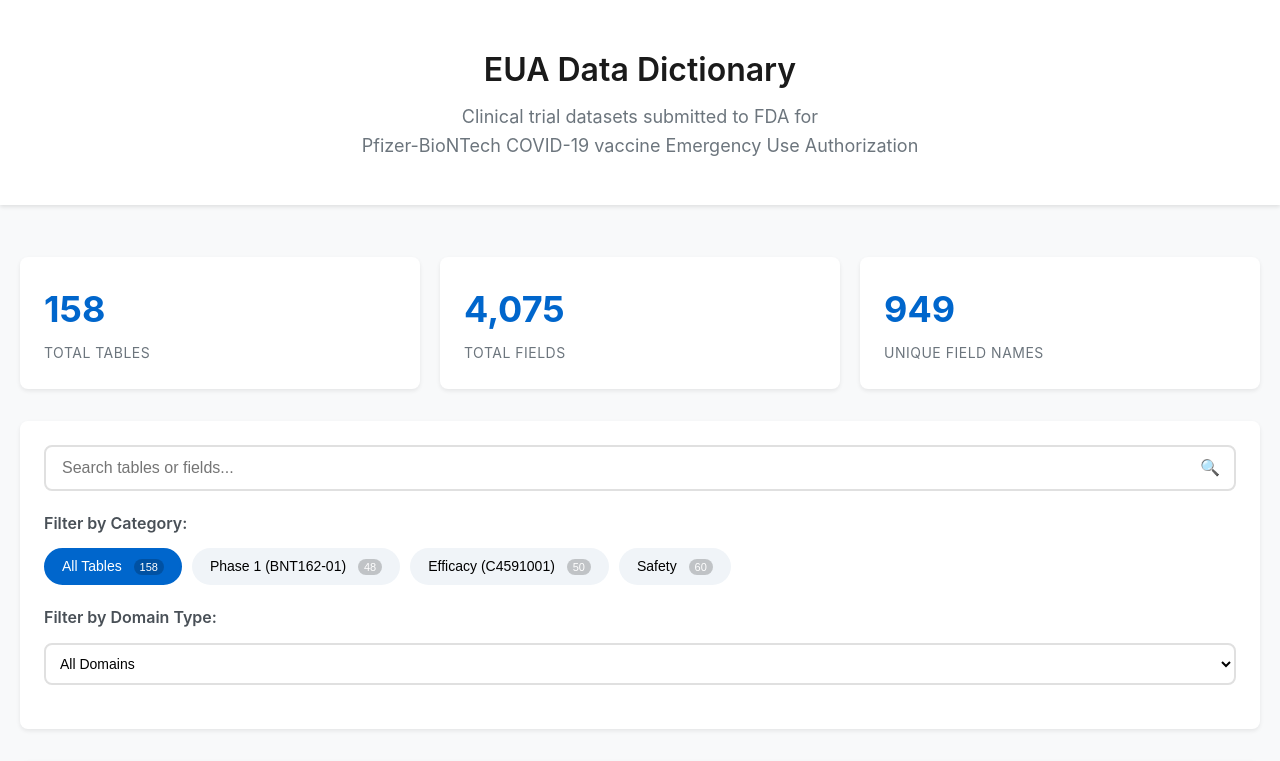
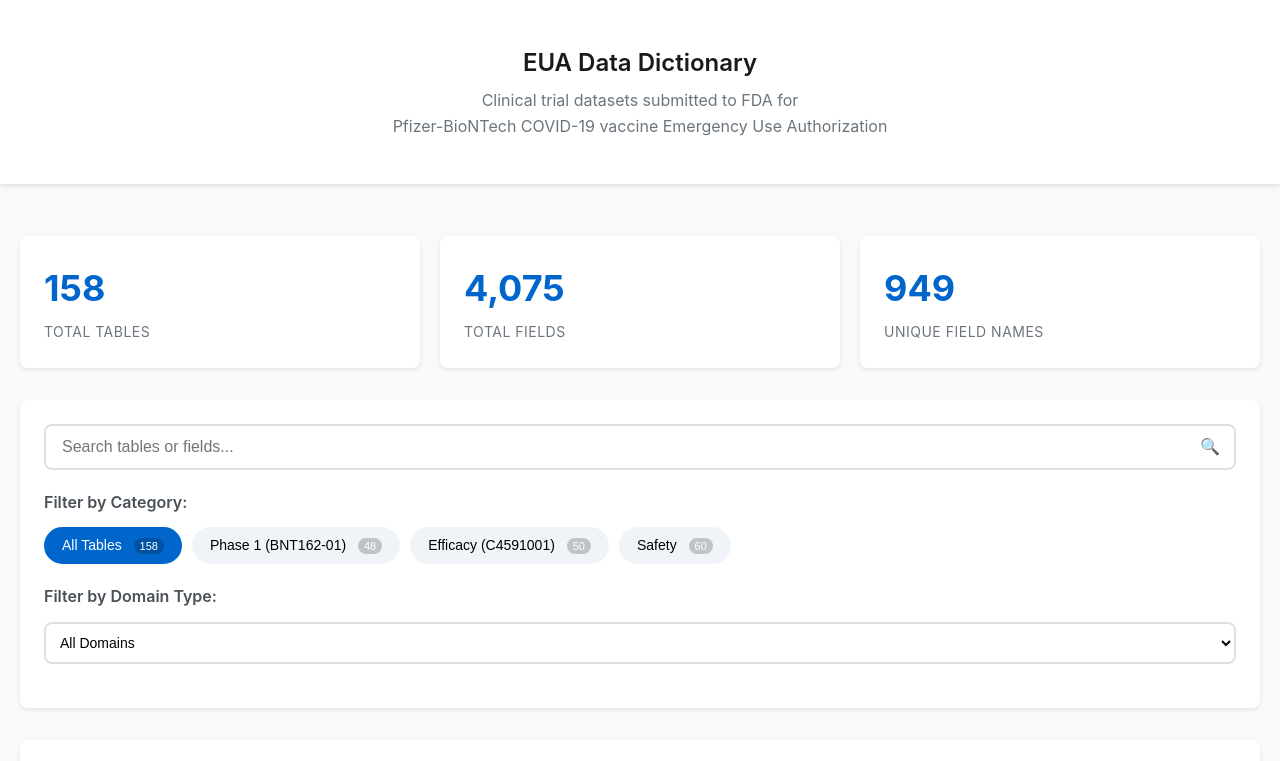
Before and after one commit to mroswell/covid-documents, a plain HTML site: page data-dictionary.html in a window 1280 px wide. Shown: the top 761 px of the page. Drawn offline with Linux system fonts and the light colour scheme.

Commit message:
Make header not sticky

```diff
--- a/data-dictionary.html
+++ b/data-dictionary.html
@@ -29,13 +29,13 @@
             box-shadow: 0 2px 4px rgba(0,0,0,0.1);
             padding: 24px 0;
             margin-bottom: 32px;
-            position: sticky;
+/*             position: sticky;
             top: 0;
-            z-index: 100;
+            z-index: 100; */
         }
 
         h1 {
-            font-size: 32px;
+            font-size: 24px;
             font-weight: 600;
             color: #1a1a1a;
             text-align: center;
@@ -44,8 +44,8 @@
         .subtitle {
             text-align: center;
             color: #6c757d;
-            margin-top: 8px;
-            font-size: 18px;
+            margin-top: 6px;
+            font-size: 16px;
         }
 
         .stats-grid {
```
